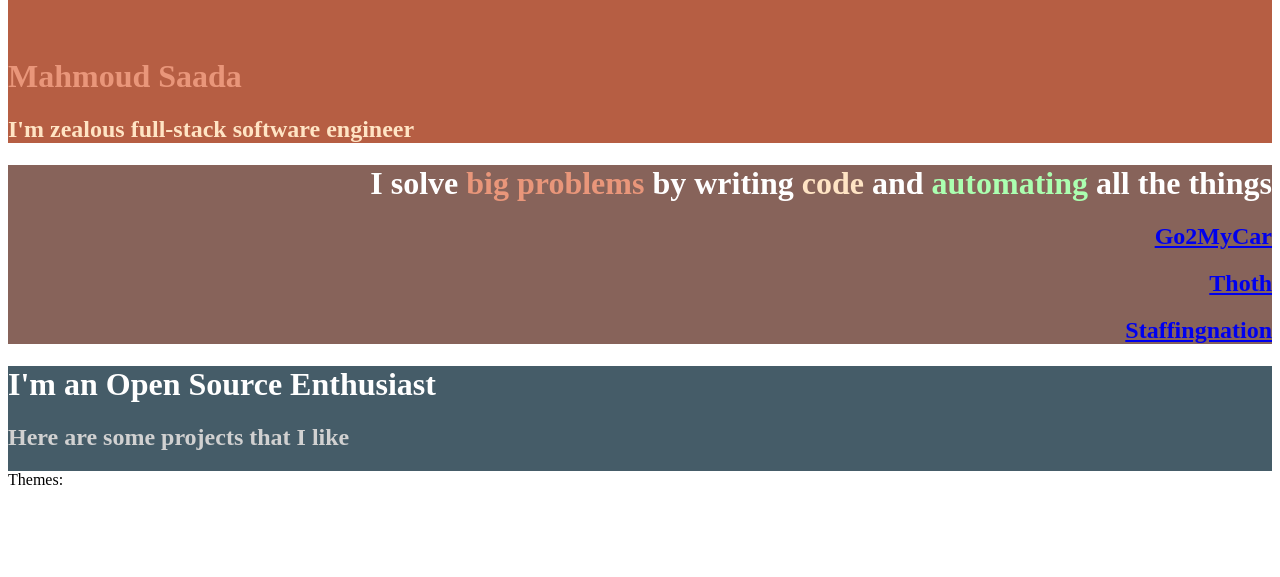
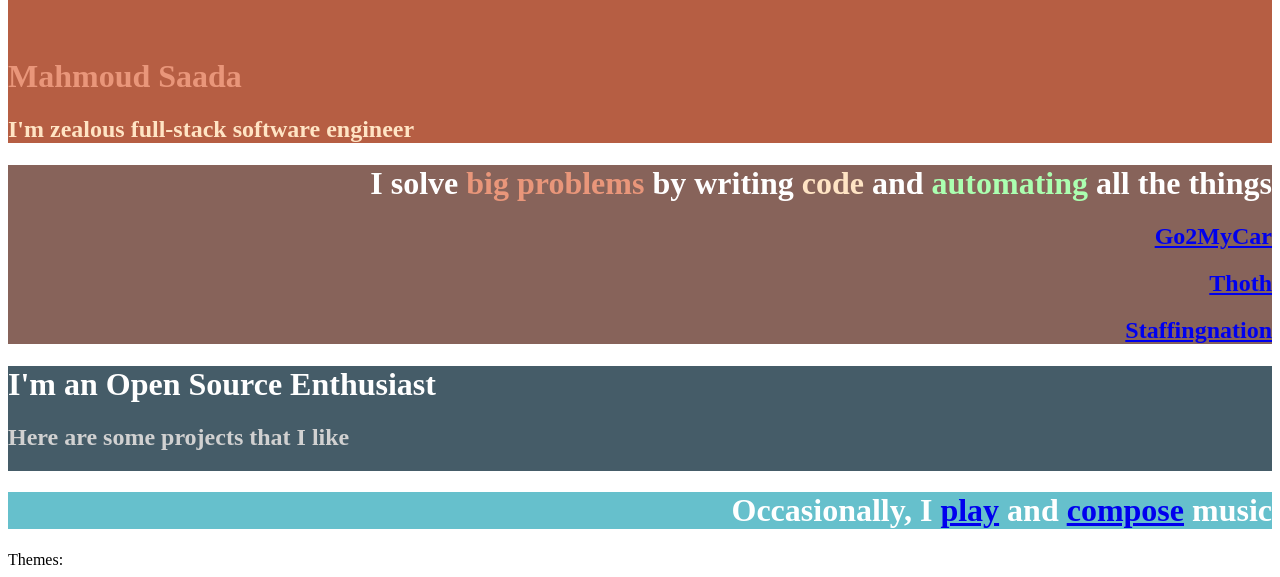
Before and after one commit to saada/old_saada.github.io, a plain HTML site: page index.html in a window 1280 px wide. Shown: the part 330-907 px from the top of the page. Before the commit the page ends 827 px from the top, so only its background shows below. Drawn offline with nearby package versions, Linux system fonts and the light colour scheme; no server answers.

Commit message:
added music section

```diff
--- a/index.html
+++ b/index.html
@@ -42,6 +42,12 @@
 					</div>
 				</div>
 			</div>
+			<div class="jumbotron lightblue right-align">
+				<div class="container">
+					<h1>Occasionally, I
+					<a href="https://www.youtube.com/user/saadazzz">play</a> and <a href="https://soundcloud.com/mahmoud-saada">compose</a> music</h1>
+				</div>
+			</div>
 			Themes:
 			<span ng-repeat="theme in themes">
 				<a href="#" ng-class="{highlight: theme == currentTheme }" ng-click="setTheme(theme)">{{theme}}</a>
```
